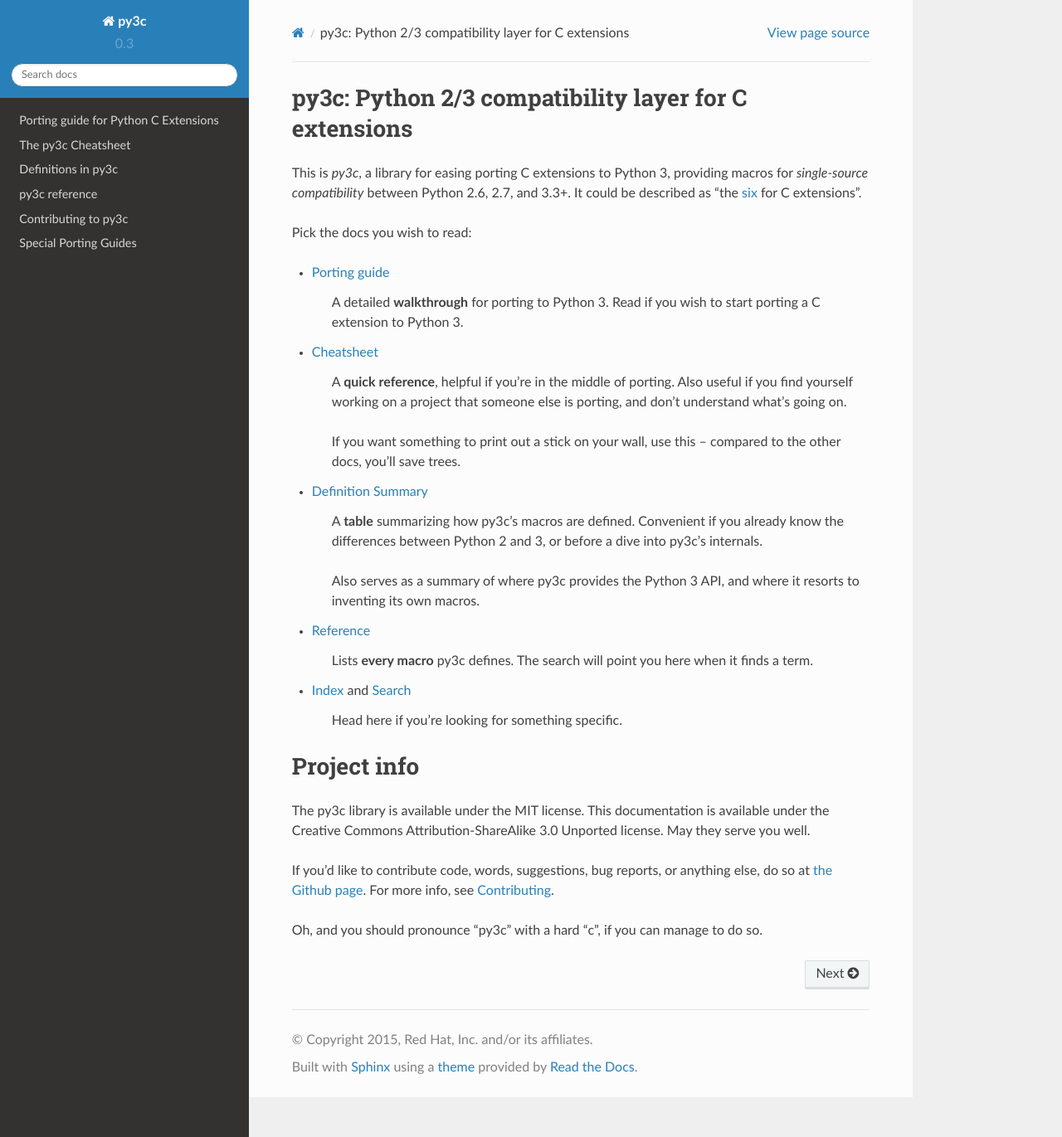
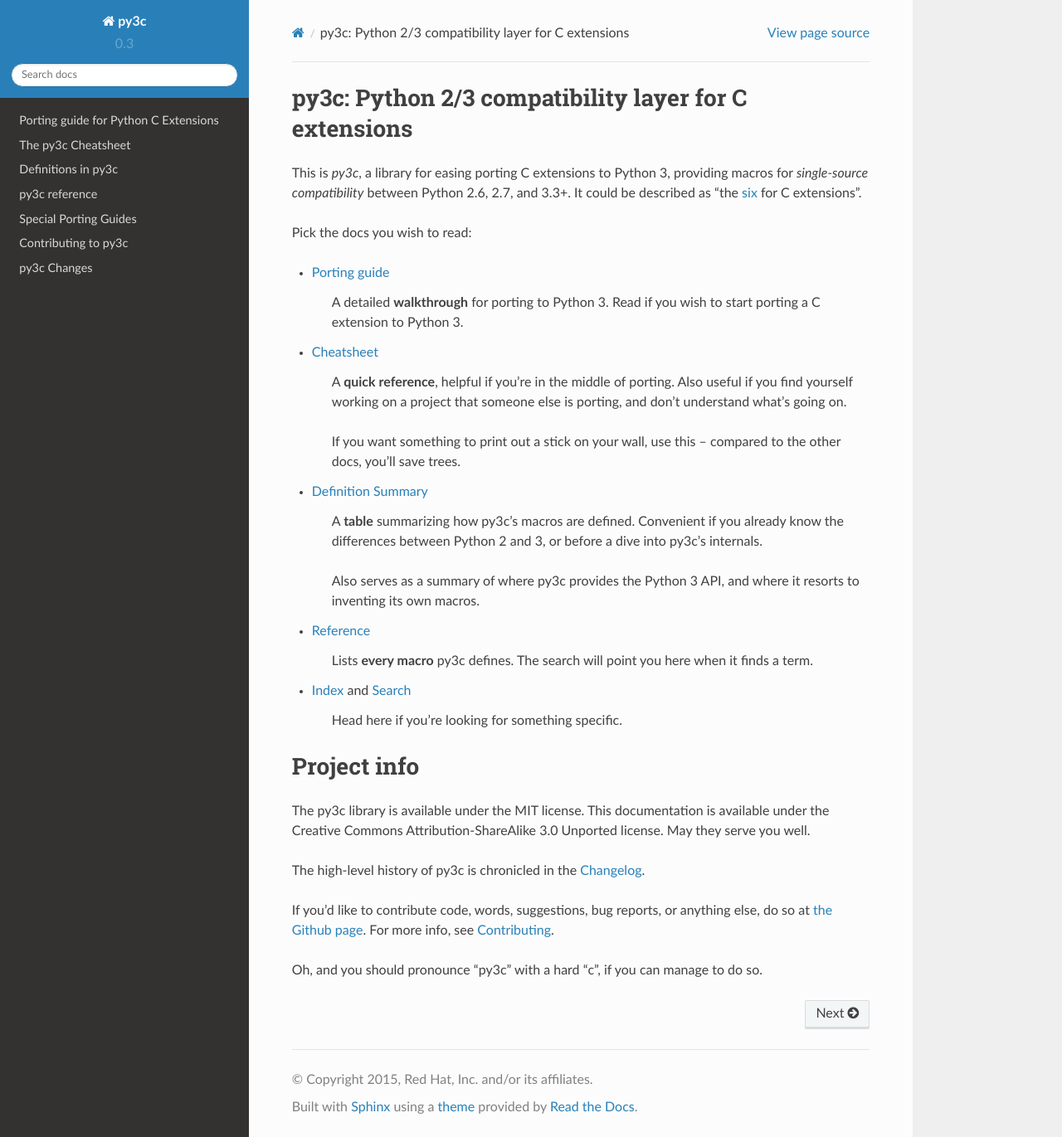
Before and after one commit to encukou/py3c, a Sphinx documentation site: the page built from doc/source/index.rst, in a window 1280 px wide and 1371 px high. Shown: the whole window at 83% size. Built offline with Sphinx 7.4.7 and the Read the Docs theme 2.0.0, drawn with Linux system fonts in a browser that asks for light colours.

Commit message:
Add a CHANGELOG

```diff
--- /dev/null
+++ b/CHANGELOG.rst
@@ -0,0 +1 @@
+doc/source/changelog.rst
--- a/doc/source/index.rst
+++ b/doc/source/index.rst
@@ -54,6 +54,8 @@ The py3c library is available under the MIT license.
 This documentation is available under the Creative Commons Attribution-ShareAlike 3.0 Unported license.
 May they serve you well.
 
+The high-level history of py3c is chronicled in the :doc:`Changelog <changelog>`.
+
 If you'd like to contribute code, words, suggestions, bug reports, or anything else,
 do so at `the Github page <http://github.com/encukou/py3c>`_.
 For more info, see :doc:`Contributing <contributing>`.
@@ -68,6 +70,8 @@ Oh, and you should pronounce "py3c" with a hard "c", if you can manage to do so.
    cheatsheet
    defs
    reference
-   contributing
 
    special-guides
+
+   contributing
+   changelog
```
Also changed, not shown: doc/source/changelog.rst (added, +27 -0 lines).
